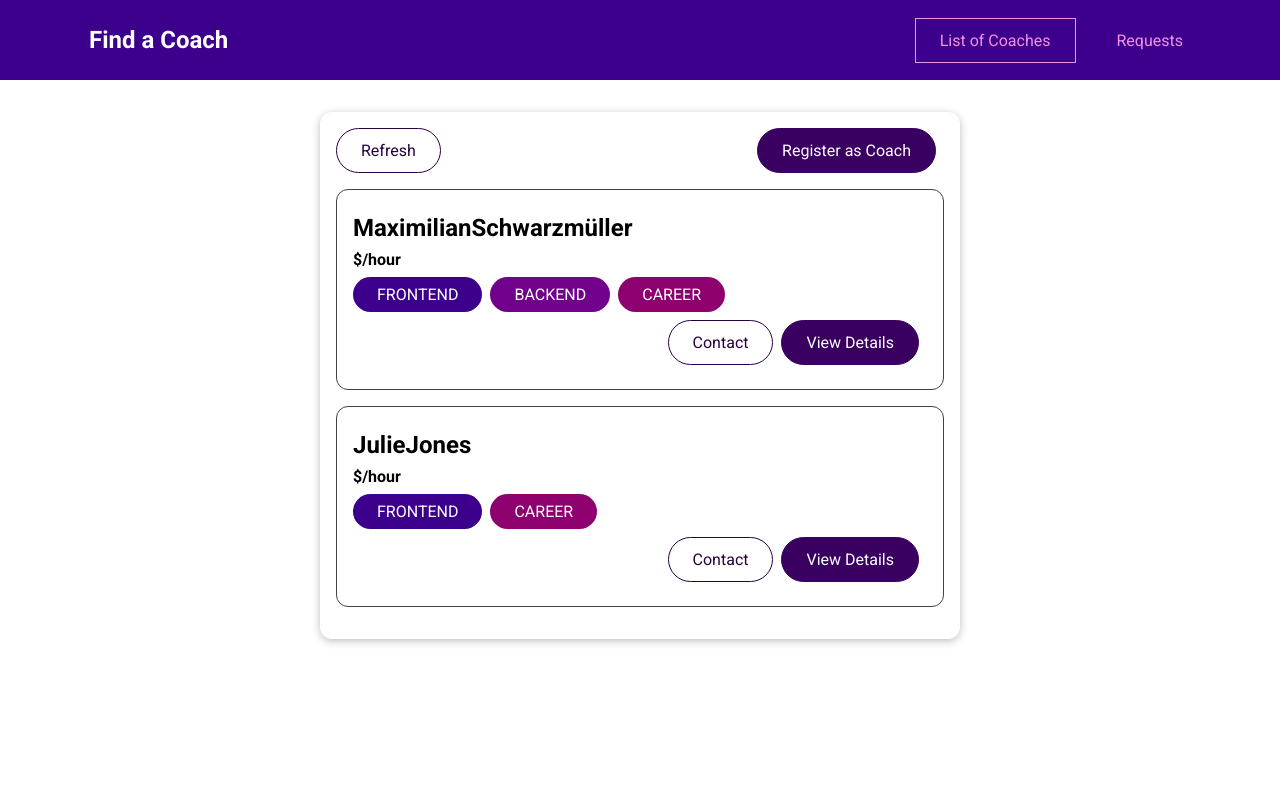
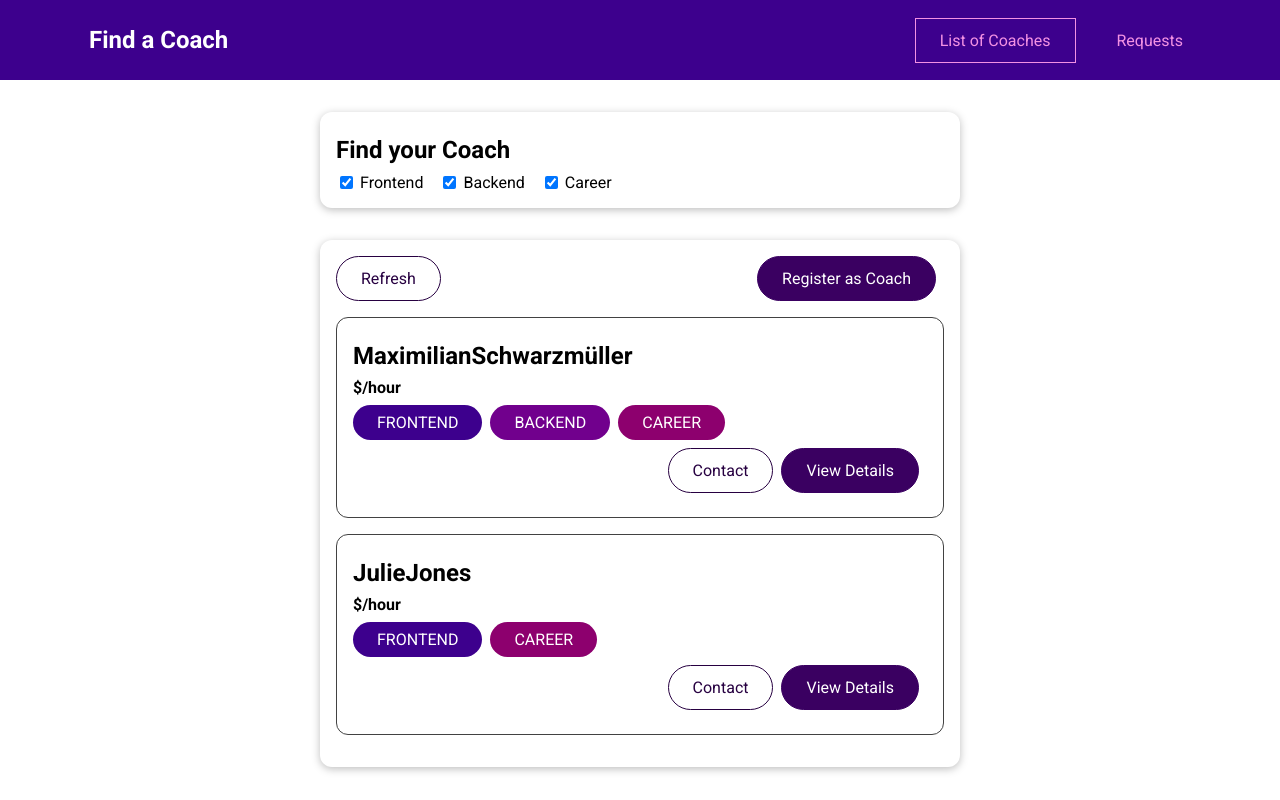
Before and after one commit to Gaurav-dawadi/Coaches-App, a Vue app: page /coaches in a window 1280 px wide. Built offline with nearby package versions, Linux system fonts and the light colour scheme.

Commit message:
feat: add filters on basis of area of expertise

```diff
--- /dev/null
+++ b/src/components/coaches/CoachFilter.vue
@@ -0,0 +1,69 @@
+<template>
+    <base-card>
+        <h2>Find your Coach</h2>
+        <span class='filter-option'>
+            <input type="checkbox" id='frontend' checked @change="setFilter"/>
+            <label for="frontend">Frontend</label>
+        </span>
+        <span class='filter-option'>
+            <input type="checkbox" id='backend' checked @change="setFilter"/>
+            <label for="backend">Backend</label>
+        </span>
+        <span class='filter-option'>
+            <input type="checkbox" id='career' checked @change="setFilter"/>
+            <label for="career">Career</label>
+        </span>
+    </base-card>
+</template>
+
+
+<script>
+export default {
+    emits: ['change-filter'],
+    data(){
+        return{
+            filters: {
+                frontend: true,
+                backend: true,
+                career: true
+            }
+        }
+    },
+    methods: {
+        setFilter(event){
+            const inputId = event.target.id;
+            const isActive = event.target.checked;
+            const updatedFilters = {
+                ...this.filters,
+                [inputId]: isActive
+            };
+            this.filters = updatedFilters;
+            this.$emit('change-filter', updatedFilters)
+        }
+    }
+}
+</script>
+
+
+<style scoped>
+h2 {
+  margin: 0.5rem 0;
+}
+
+.filter-option {
+  margin-right: 1rem;
+}
+
+.filter-option label,
+.filter-option input {
+  vertical-align: middle;
+}
+
+.filter-option label {
+  margin-left: 0.25rem;
+}
+
+.filter-option.active label {
+  font-weight: bold;
+}
+</style>
--- a/src/pages/coaches/CoachesList.vue
+++ b/src/pages/coaches/CoachesList.vue
@@ -1,4 +1,7 @@
 <template>
+    <section>
+        <coach-filter @change-filter="setFilters"></coach-filter>
+    </section>
     <section>
         <base-card>
             <div class="controls">
@@ -22,23 +25,50 @@
     </section>
 </template>
 
-
 <script>
 import CoachItem from '../../components/coaches/CoachItem.vue'
+import CoachFilter from '../../components/coaches/CoachFilter.vue'
 
 export default {
     components:{
         CoachItem,
+        CoachFilter,
     },
-    computed: {
+    data(){
+        return{
+            activeFilters: {
+                frontend: true,
+                backend: true,
+                career: true
+            }
+        }
+    },
+  computed: {
         filteredCoaches(){
-            return this.$store.getters['coaches/coaches']
+            const coaches = this.$store.getters['coaches/coaches']
+            return coaches.filter(coach => {
+                if(this.activeFilters.frontend && coach.areas.includes('frontend')){
+                    return true
+                }
+                if(this.activeFilters.backend && coach.areas.includes('backend')){
+                    return true
+                }
+                if(this.activeFilters.career && coach.areas.includes('career')){
+                    return true
+                }
+                return false
+            })
         },
-        hasCoaches(){
-            return this.$store.getters['coaches/hasCoaches']
-        }
+    hasCoaches() {
+      return this.$store.getters['coaches/hasCoaches'];
+    },
+  },
+  methods: {
+    setFilters(updatedFilters) {
+      this.activeFilters = updatedFilters;
     }
-}
+  }
+};
 </script>
 
 <style scoped>
```
